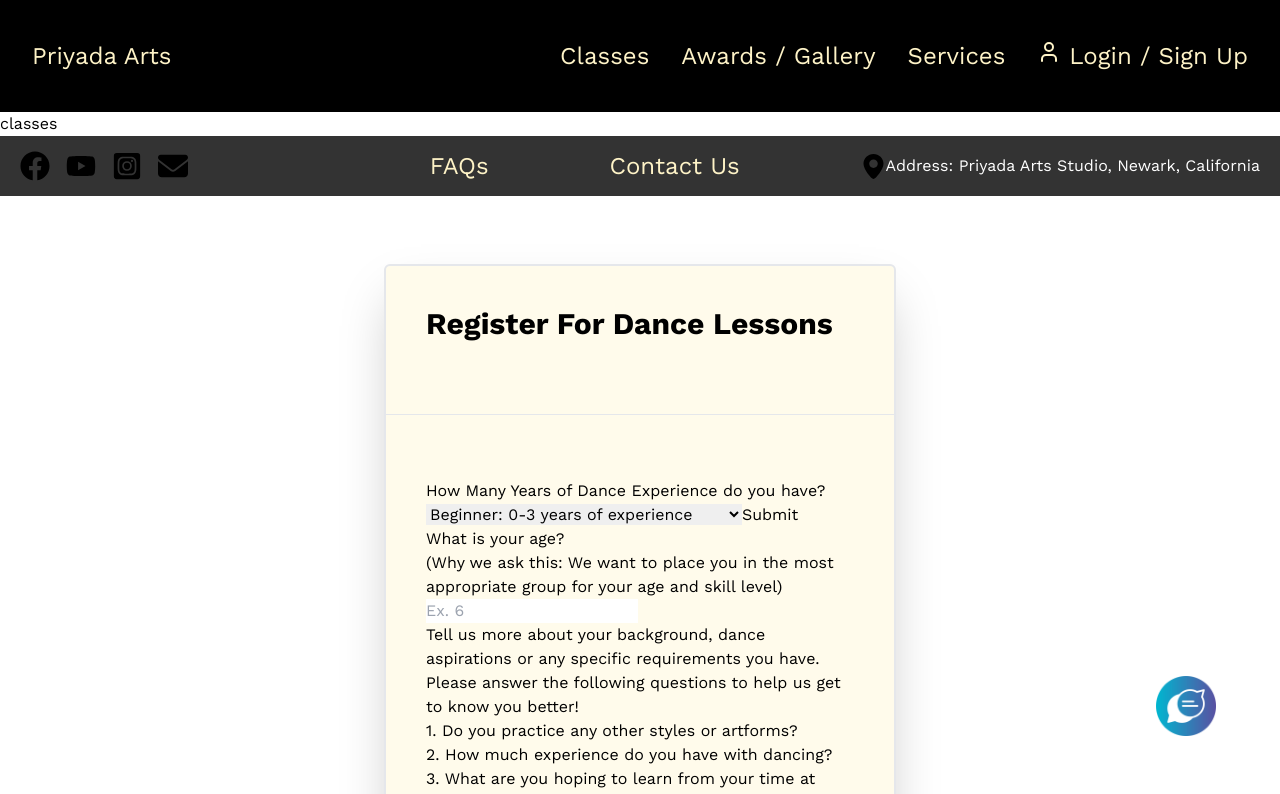
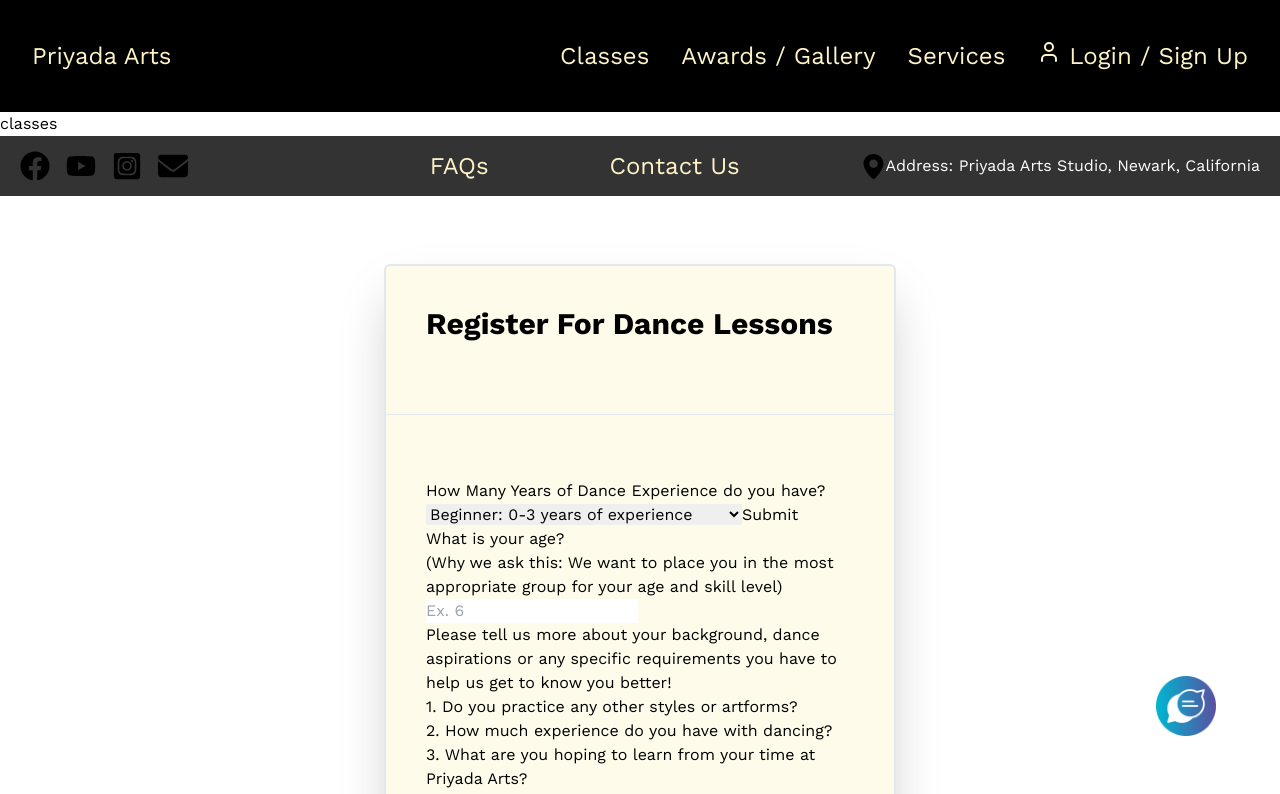
Before and after one commit to Anbui0115/Hackathon-project, a Next.js app in the folder frontend/: page /classes in a window 1280 px wide. Shown: the top 794 px of the page. Built offline with nearby package versions, Linux system fonts and the light colour scheme; a web font is replaced by a local one.

Commit message:
edits to forms

```diff
--- a/frontend/components/DanceRegistration.jsx
+++ b/frontend/components/DanceRegistration.jsx
@@ -34,8 +34,8 @@ const DanceRegistration = () => {
         </label>
 
         <label>
-          <div>Tell us more about your background, dance aspirations or any specific requirements you have.</div>
-          <div> Please answer the following questions to help us get to know you better!</div>
+          <div>Please tell us more about your background, dance aspirations or any specific requirements you have to help us get to know you better!</div>
+
           <div>1. Do you practice any other styles or artforms? </div>
           <div>2. How much experience do you have with dancing?</div>
           <div>3. What are you hoping to learn from your time at Priyada Arts?</div>
```
